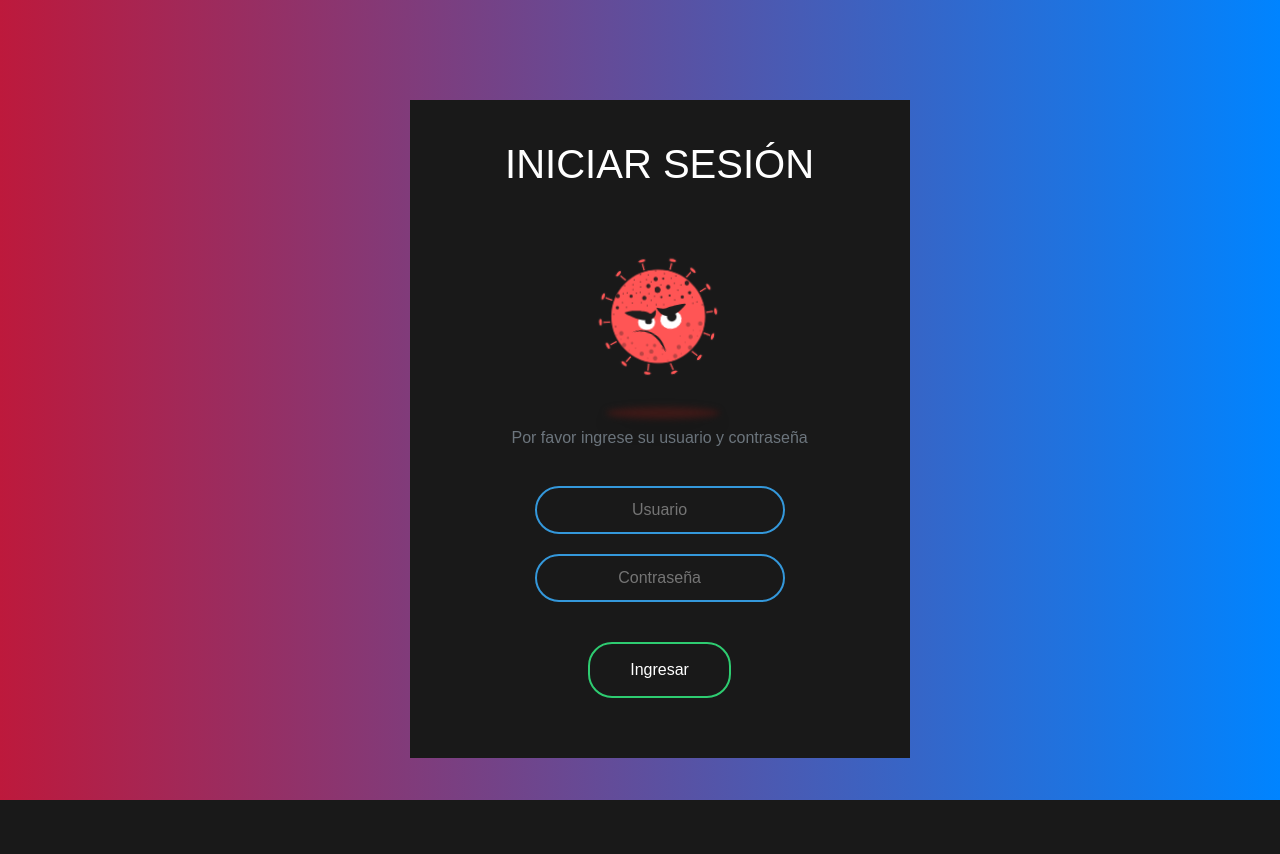
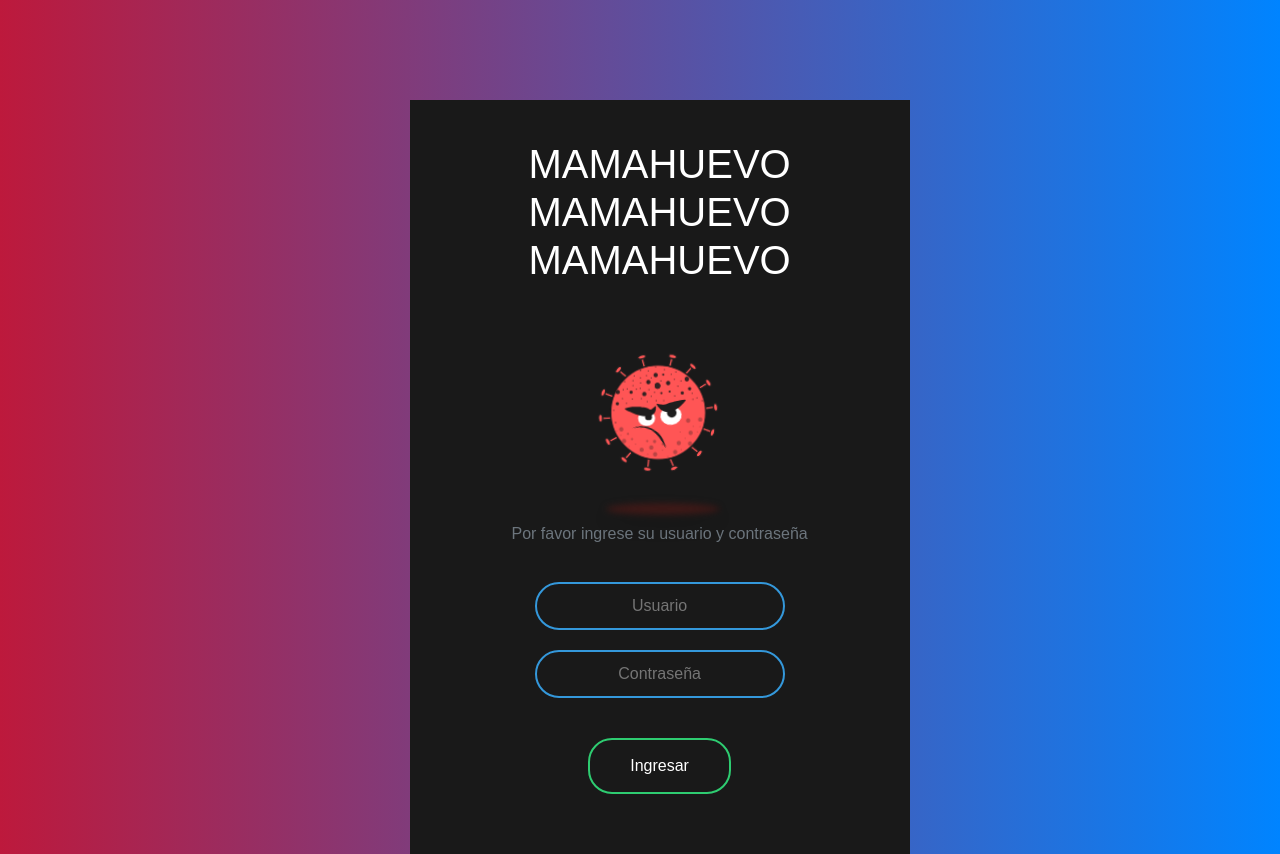
Before and after one commit to Sniper-Monkeys/UNISON, a Django app: page / in a window 1280 px wide. Before the commit the page ends 800 px from the top, so only its background shows below. Run offline with Django 3.2, Linux system fonts and the light colour scheme; some libraries are stand-ins or nearby versions.

Commit message:
prueba branches

```diff
--- a/UNISON/SISTEMACOVID/SRRC19/templates/login.html
+++ b/UNISON/SISTEMACOVID/SRRC19/templates/login.html
@@ -23,7 +23,7 @@
          <div class="col-md-6">
             <div class="card">
                 <form class="box" method="POST">{% csrf_token %}
-                    <h1>Iniciar sesión
+                    <h1>MAMAHUEVO MAMAHUEVO MAMAHUEVO
                         <svg id="covid-19" version="1.1" xmlns="http://www.w3.org/2000/svg"
                              x="0px" y="0px" viewBox="0 0 200 200"
                              enable-background="new 0 0 200 200" xml:space="preserve">
```
